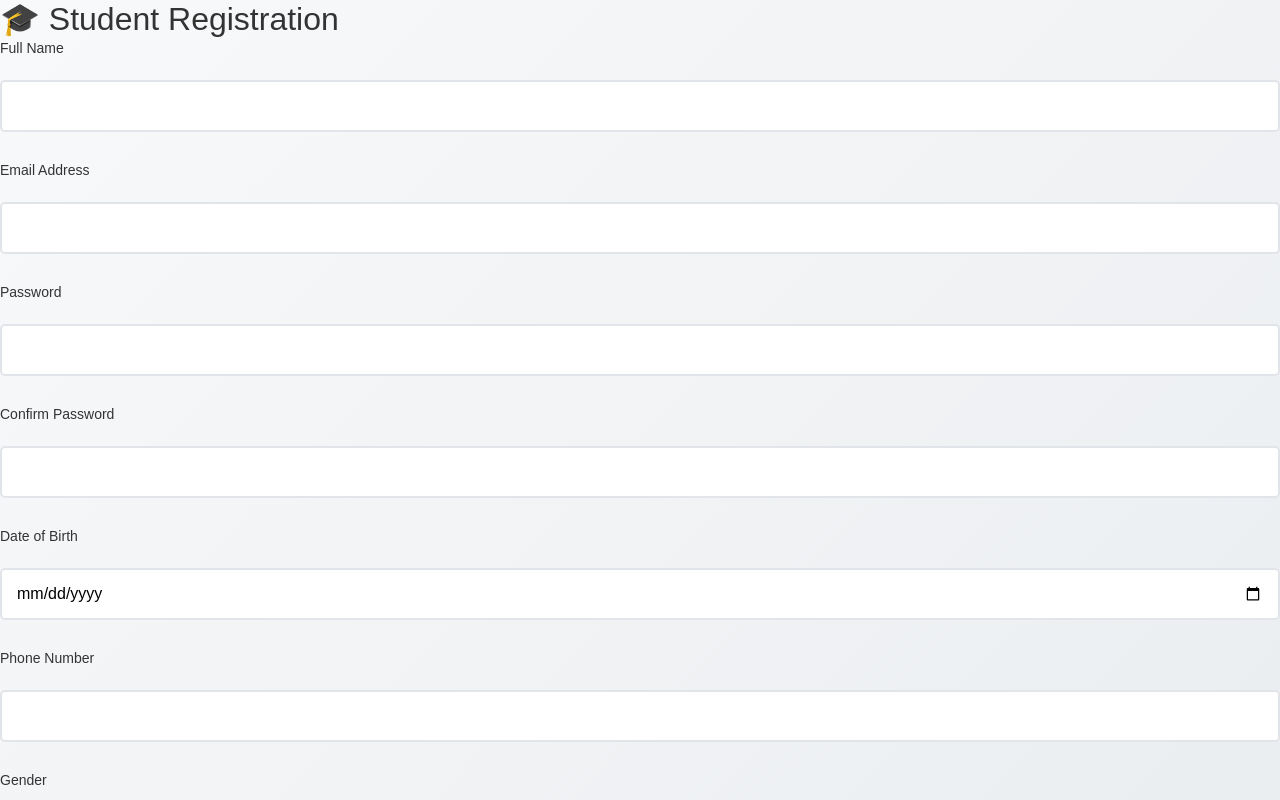
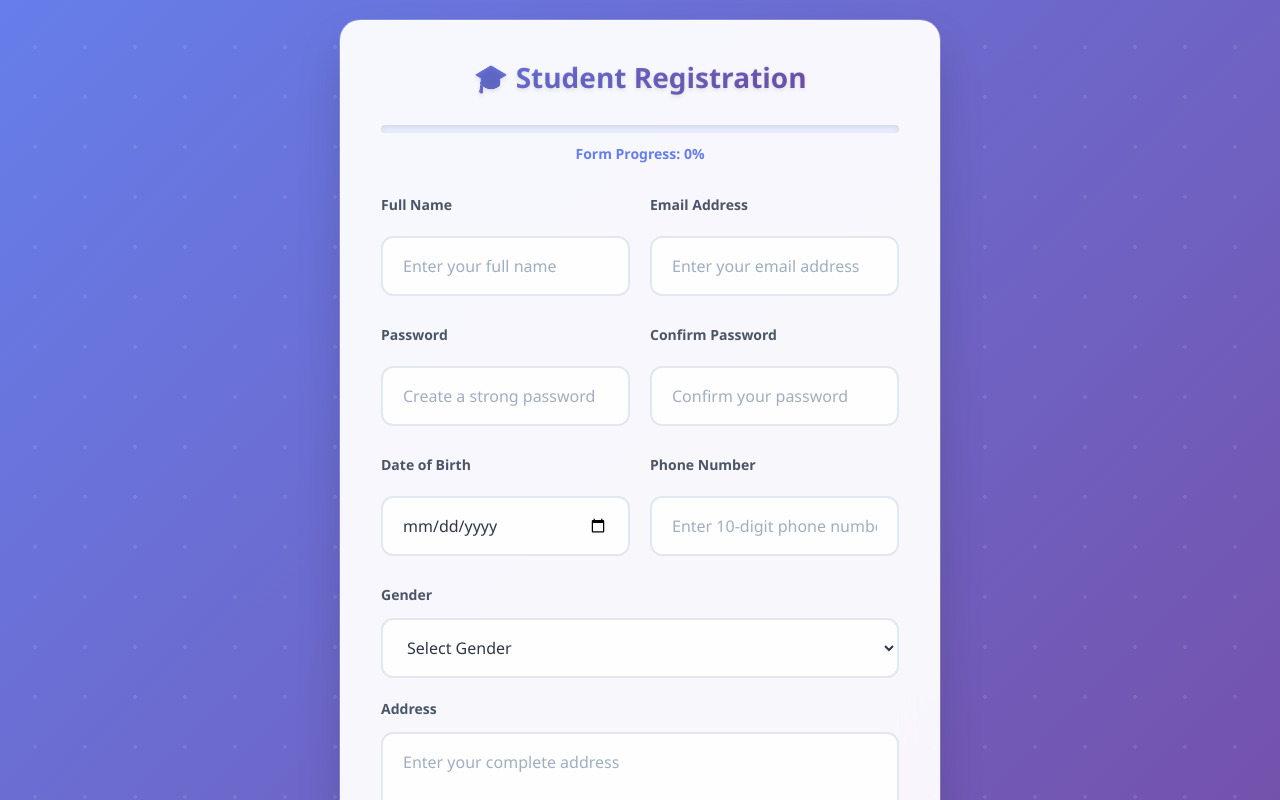
Before and after one commit to tejas5124/HostelHub, a React (Create React App) app in the folder frontend/: page /student-register in a window 1280 px wide. Shown: the top 800 px of the page. Built offline with nearby package versions, Linux system fonts and the light colour scheme; no server answers.

Commit message:
Update StudentRegister.js

```diff
--- a/frontend/src/LoginRegister/StudentRegister.js
+++ b/frontend/src/LoginRegister/StudentRegister.js
@@ -18,63 +18,168 @@ function StudentRegister() {
 
   const [loading, setLoading] = useState(false);
   const [errors, setErrors] = useState({});
+  const [passwordStrength, setPasswordStrength] = useState('');
   const navigate = useNavigate();
 
-  const validateForm = () => {
-    const newErrors = {};
-    const { name, email, password, confirmPassword, phone_number, date_of_birth, gender, address } = student;
+  const validateField = (name, value) => {
+    const newErrors = { ...errors };
 
-    if (!name.trim()) newErrors.name = 'Full name is required';
-    else if (name.length < 2) newErrors.name = 'Full name must be at least 2 characters long';
+    switch (name) {
+      case 'name':
+        if (!value.trim()) {
+          newErrors.name = 'Full name is required';
+        } else if (value.trim().length < 2) {
+          newErrors.name = 'Full name must be at least 2 characters long';
+        } else {
+          delete newErrors.name;
+        }
+        break;
 
+      case 'email':
         const emailRegex = /^[^\s@]+@[^\s@]+\.[^\s@]+$/;
-    if (!email) newErrors.email = 'Email address is required';
-    else if (!emailRegex.test(email)) newErrors.email = 'Please enter a valid email address';
+        if (!value) {
+          newErrors.email = 'Email address is required';
+        } else if (!emailRegex.test(value)) {
+          newErrors.email = 'Please enter a valid email address';
+        } else {
+          delete newErrors.email;
+        }
+        break;
 
-    const passwordRegex = /^(?=.*[a-z])(?=.*[A-Z])(?=.*\d)(?=.*[@$!%*?&])[A-Za-z\d@$!%*?&]{8,}$/;
-    if (!password) newErrors.password = 'Password is required';
-    else if (!passwordRegex.test(password)) newErrors.password =
-      'Password must be at least 8 characters long and contain uppercase, lowercase, number and special character';
+      case 'password':
+        if (!value) {
+          newErrors.password = 'Password is required';
+          setPasswordStrength('');
+        } else {
+          // Check password strength
+          const hasLower = /[a-z]/.test(value);
+          const hasUpper = /[A-Z]/.test(value);
+          const hasNumber = /\d/.test(value);
+          const hasSpecial = /[@$!%*?&]/.test(value);
+          const isLongEnough = value.length >= 8;
 
-    if (!confirmPassword) newErrors.confirmPassword = 'Confirm password is required';
-    else if (password !== confirmPassword) newErrors.confirmPassword = 'Passwords do not match';
+          const strengthScore = [hasLower, hasUpper, hasNumber, hasSpecial, isLongEnough].filter(Boolean).length;
 
+          if (strengthScore < 3) {
+            setPasswordStrength('weak');
+            newErrors.password = 'Password must contain uppercase, lowercase, number and special character';
+          } else if (strengthScore < 5) {
+            setPasswordStrength('medium');
+            newErrors.password = 'Password should be at least 8 characters with all requirements';
+          } else {
+            setPasswordStrength('strong');
+            delete newErrors.password;
+          }
+        }
+        break;
+
+      case 'confirmPassword':
+        if (!value) {
+          newErrors.confirmPassword = 'Confirm password is required';
+        } else if (student.password !== value) {
+          newErrors.confirmPassword = 'Passwords do not match';
+        } else {
+          delete newErrors.confirmPassword;
+        }
+        break;
+
+      case 'phone_number':
         const phoneRegex = /^[0-9]{10}$/;
-    if (!phone_number) newErrors.phone_number = 'Phone number is required';
-    else if (!phoneRegex.test(phone_number)) newErrors.phone_number = 'Please enter a valid 10-digit phone number';
+        if (!value) {
+          newErrors.phone_number = 'Phone number is required';
+        } else if (!phoneRegex.test(value)) {
+          newErrors.phone_number = 'Please enter a valid 10-digit phone number';
+        } else {
+          delete newErrors.phone_number;
+        }
+        break;
 
-    if (!date_of_birth) newErrors.date_of_birth = 'Date of birth is required';
-    else {
-      const dob = new Date(date_of_birth);
+      case 'date_of_birth':
+        if (!value) {
+          newErrors.date_of_birth = 'Date of birth is required';
+        } else {
+          const dob = new Date(value);
           const today = new Date();
           const age = today.getFullYear() - dob.getFullYear();
-      if (age < 16) newErrors.date_of_birth = 'You must be at least 16 years old';
+          const monthDiff = today.getMonth() - dob.getMonth();
+
+          if (monthDiff < 0 || (monthDiff === 0 && today.getDate() < dob.getDate())) {
+            age--;
           }
 
-    if (!gender) newErrors.gender = 'Gender is required';
+          if (age < 16) {
+            newErrors.date_of_birth = 'You must be at least 16 years old';
+          } else {
+            delete newErrors.date_of_birth;
+          }
+        }
+        break;
 
-    if (!address.trim()) newErrors.address = 'Address is required';
+      case 'gender':
+        if (!value) {
+          newErrors.gender = 'Gender is required';
+        } else {
+          delete newErrors.gender;
+        }
+        break;
+
+      case 'address':
+        if (!value.trim()) {
+          newErrors.address = 'Address is required';
+        } else if (value.trim().length < 10) {
+          newErrors.address = 'Please provide a complete address';
+        } else {
+          delete newErrors.address;
+        }
+        break;
+
+      default:
+        break;
+    }
 
     setErrors(newErrors);
-    return Object.keys(newErrors).length === 0;
+    return !newErrors[name];
+  };
+
+  const validateForm = () => {
+    const fields = ['name', 'email', 'password', 'confirmPassword', 'phone_number', 'date_of_birth', 'gender', 'address'];
+    let isValid = true;
+
+    fields.forEach(field => {
+      if (!validateField(field, student[field])) {
+        isValid = false;
+      }
+    });
+
+    return isValid;
   };
 
   const handleChange = (e) => {
     const { name, value } = e.target;
     setStudent(prev => ({ ...prev, [name]: value }));
 
-    if (errors[name]) {
-      setErrors(prev => ({ ...prev, [name]: '' }));
+    // Real-time validation
+    validateField(name, value);
+
+    // Special case for confirm password when password changes
+    if (name === 'password' && student.confirmPassword) {
+      validateField('confirmPassword', student.confirmPassword);
     }
   };
 
   const handleSubmit = async (e) => {
     e.preventDefault();
+
     if (!validateForm()) {
       Swal.fire({
         icon: 'error',
         title: 'Validation Error',
         text: 'Please check the form for errors',
+        background: '#f8f9fa',
+        customClass: {
+          title: 'swal-title',
+          content: 'swal-content'
+        }
       });
       return;
     }
@@ -94,30 +199,45 @@ function StudentRegister() {
       Swal.fire({
         icon: 'success',
         title: 'Registration Successful! 🎉',
-        text: 'Redirecting to login page...',
-        timer: 2000,
+        text: 'Welcome to our platform! Redirecting to login page...',
+        timer: 2500,
         showConfirmButton: false,
+        background: '#f8f9fa',
+        customClass: {
+          title: 'swal-title',
+          content: 'swal-content'
+        }
       });
 
-      setTimeout(() => navigate('/student-login'), 2000);
+      setTimeout(() => navigate('/student-login'), 2500);
     } catch (error) {
       console.error('Registration Error:', error);
+      setLoading(false);
+
       const message = error?.response?.data?.message;
       if (message === 'Email is already registered. Please use a different email.') {
         Swal.fire({
           icon: 'error',
           title: 'Email Already Exists!',
           text: message,
+          background: '#f8f9fa',
+          customClass: {
+            title: 'swal-title',
+            content: 'swal-content'
+          }
         });
       } else {
         Swal.fire({
           icon: 'error',
           title: 'Registration Failed!',
           text: message || 'Something went wrong. Please try again.',
+          background: '#f8f9fa',
+          customClass: {
+            title: 'swal-title',
+            content: 'swal-content'
+          }
         });
       }
-    } finally {
-      setLoading(false);
     }
   };
 
@@ -126,91 +246,193 @@ function StudentRegister() {
       'name', 'email', 'password', 'confirmPassword',
       'date_of_birth', 'phone_number', 'gender', 'address',
     ];
-    const filled = fields.filter(f => student[f]?.trim());
-    return Math.round((filled.length / fields.length) * 100);
+    const filled = fields.filter(f => student[f]?.trim()).length;
+    return Math.round((filled / fields.length) * 100);
+  };
+
+  const getInputClass = (fieldName) => {
+    if (errors[fieldName]) return 'student-register-input error';
+    if (student[fieldName] && !errors[fieldName]) return 'student-register-input success';
+    return 'student-register-input';
+  };
+
+  const getSelectClass = () => {
+    if (errors.gender) return 'student-register-select error';
+    if (student.gender && !errors.gender) return 'student-register-select success';
+    return 'student-register-select';
+  };
+
+  const getTextareaClass = () => {
+    if (errors.address) return 'student-register-textarea error';
+    if (student.address && !errors.address) return 'student-register-textarea success';
+    return 'student-register-textarea';
   };
 
   return (
-    <div className="register-page">
-      <div className="register-card">
-        <h2 className="card-title">🎓 Student Registration</h2>
+    <div className="student-register-container">
+      <div className="student-register-form-card">
+        <h2 className="student-register-title">🎓 Student Registration</h2>
 
-        <div className="progress-bar">
-          <div className="progress-fill" style={{ width: `${calculateFormProgress()}%` }}></div>
+        <div className="student-register-progress-container">
+          <div className="student-register-progress-bar">
+            <div
+              className="student-register-progress-fill"
+              style={{ width: `${calculateFormProgress()}%` }}
+            ></div>
+          </div>
+          <div className="student-register-progress-text">
+            Form Progress: {calculateFormProgress()}%
+          </div>
         </div>
 
-        <form onSubmit={handleSubmit} className="register-form">
+        <form onSubmit={handleSubmit} className="student-register-form">
           {/* NAME & EMAIL */}
-          <div className="form-row">
-            <div className="form-group">
-              <label>Full Name</label>
-              <input type="text" name="name" value={student.name} onChange={handleChange} className={errors.name ? 'error' : ''} />
-              {errors.name && <span className="error-message">{errors.name}</span>}
+          <div className="student-register-form-row">
+            <div className="student-register-form-group">
+              <label className="student-register-label">Full Name</label>
+              <input
+                type="text"
+                name="name"
+                value={student.name}
+                onChange={handleChange}
+                className={getInputClass('name')}
+                placeholder="Enter your full name"
+                disabled={loading}
+              />
+              {errors.name && <span className="student-register-error-message">{errors.name}</span>}
             </div>
 
-            <div className="form-group">
-              <label>Email Address</label>
-              <input type="email" name="email" value={student.email} onChange={handleChange} className={errors.email ? 'error' : ''} />
-              {errors.email && <span className="error-message">{errors.email}</span>}
+            <div className="student-register-form-group">
+              <label className="student-register-label">Email Address</label>
+              <input
+                type="email"
+                name="email"
+                value={student.email}
+                onChange={handleChange}
+                className={getInputClass('email')}
+                placeholder="Enter your email address"
+                disabled={loading}
+              />
+              {errors.email && <span className="student-register-error-message">{errors.email}</span>}
             </div>
           </div>
 
           {/* PASSWORDS */}
-          <div className="form-row">
-            <div className="form-group">
-              <label>Password</label>
-              <input type="password" name="password" value={student.password} onChange={handleChange} className={errors.password ? 'error' : ''} />
-              {errors.password && <span className="error-message">{errors.password}</span>}
+          <div className="student-register-form-row">
+            <div className="student-register-form-group">
+              <label className="student-register-label">Password</label>
+              <input
+                type="password"
+                name="password"
+                value={student.password}
+                onChange={handleChange}
+                className={getInputClass('password')}
+                placeholder="Create a strong password"
+                disabled={loading}
+              />
+              {student.password && (
+                <div className={`student-register-password-strength ${passwordStrength}`}></div>
+              )}
+              {errors.password && <span className="student-register-error-message">{errors.password}</span>}
             </div>
 
-            <div className="form-group">
-              <label>Confirm Password</label>
-              <input type="password" name="confirmPassword" value={student.confirmPassword} onChange={handleChange} className={errors.confirmPassword ? 'error' : ''} />
-              {errors.confirmPassword && <span className="error-message">{errors.confirmPassword}</span>}
+            <div className="student-register-form-group">
+              <label className="student-register-label">Confirm Password</label>
+              <input
+                type="password"
+                name="confirmPassword"
+                value={student.confirmPassword}
+                onChange={handleChange}
+                className={getInputClass('confirmPassword')}
+                placeholder="Confirm your password"
+                disabled={loading}
+              />
+              {errors.confirmPassword && <span className="student-register-error-message">{errors.confirmPassword}</span>}
             </div>
           </div>
 
           {/* DOB & PHONE */}
-          <div className="form-row">
-            <div className="form-group">
-              <label>Date of Birth</label>
-              <input type="date" name="date_of_birth" value={student.date_of_birth} onChange={handleChange} className={errors.date_of_birth ? 'error' : ''} />
-              {errors.date_of_birth && <span className="error-message">{errors.date_of_birth}</span>}
+          <div className="student-register-form-row">
+            <div className="student-register-form-group">
+              <label className="student-register-label">Date of Birth</label>
+              <input
+                type="date"
+                name="date_of_birth"
+                value={student.date_of_birth}
+                onChange={handleChange}
+                className={getInputClass('date_of_birth')}
+                disabled={loading}
+              />
+              {errors.date_of_birth && <span className="student-register-error-message">{errors.date_of_birth}</span>}
             </div>
 
-            <div className="form-group">
-              <label>Phone Number</label>
-              <input type="tel" name="phone_number" value={student.phone_number} onChange={handleChange} className={errors.phone_number ? 'error' : ''} />
-              {errors.phone_number && <span className="error-message">{errors.phone_number}</span>}
+            <div className="student-register-form-group">
+              <label className="student-register-label">Phone Number</label>
+              <input
+                type="tel"
+                name="phone_number"
+                value={student.phone_number}
+                onChange={handleChange}
+                className={getInputClass('phone_number')}
+                placeholder="Enter 10-digit phone number"
+                disabled={loading}
+              />
+              {errors.phone_number && <span className="student-register-error-message">{errors.phone_number}</span>}
             </div>
           </div>
 
-          {/* GENDER & ADDRESS */}
-          <div className="form-group">
-            <label>Gender</label>
-            <select name="gender" value={student.gender} onChange={handleChange} className={errors.gender ? 'error' : ''}>
+          {/* GENDER */}
+          <div className="student-register-form-group">
+            <label className="student-register-label">Gender</label>
+            <select
+              name="gender"
+              value={student.gender}
+              onChange={handleChange}
+              className={getSelectClass()}
+              disabled={loading}
+            >
               <option value="">Select Gender</option>
-              <option>Male</option>
-              <option>Female</option>
-              <option>Other</option>
+              <option value="Male">Male</option>
+              <option value="Female">Female</option>
+              <option value="Other">Other</option>
             </select>
-            {errors.gender && <span className="error-message">{errors.gender}</span>}
+            {errors.gender && <span className="student-register-error-message">{errors.gender}</span>}
           </div>
 
-          <div className="form-group">
-            <label>Address</label>
-            <textarea name="address" value={student.address} onChange={handleChange} rows="3" className={errors.address ? 'error' : ''}></textarea>
-            {errors.address && <span className="error-message">{errors.address}</span>}
+          {/* ADDRESS */}
+          <div className="student-register-form-group full-width">
+            <label className="student-register-label">Address</label>
+            <textarea
+              name="address"
+              value={student.address}
+              onChange={handleChange}
+              rows="3"
+              className={getTextareaClass()}
+              placeholder="Enter your complete address"
+              disabled={loading}
+            ></textarea>
+            {errors.address && <span className="student-register-error-message">{errors.address}</span>}
           </div>
 
-          <button type="submit" className="register-submit-btn" disabled={loading}>
+          <button
+            type="submit"
+            className={`student-register-submit-btn ${loading ? 'loading' : ''}`}
+            disabled={loading || Object.keys(errors).length > 0}
+          >
             {loading ? 'Registering...' : 'Register Account'}
           </button>
         </form>
 
-        <div className="switch-page">
+        <div className="student-register-switch-container">
+          <div className="student-register-switch-text">
             Already Registered?
-          <button type="button" onClick={() => navigate('/student-login')} className="login-redirect-btn">
+          </div>
+          <button
+            type="button"
+            onClick={() => !loading && navigate('/student-login')}
+            className="student-register-login-link"
+            disabled={loading}
+          >
             Login here
           </button>
         </div>
@@ -220,7 +442,6 @@ function StudentRegister() {
 }
 
 export default StudentRegister;
-
 
 
 
```
Lines whose indentation alone changed are shown as unchanged.
